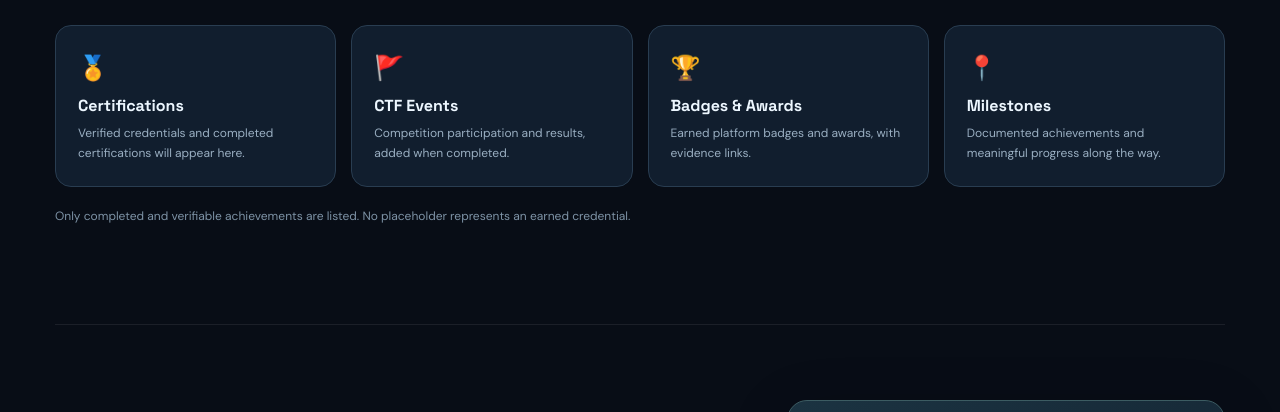
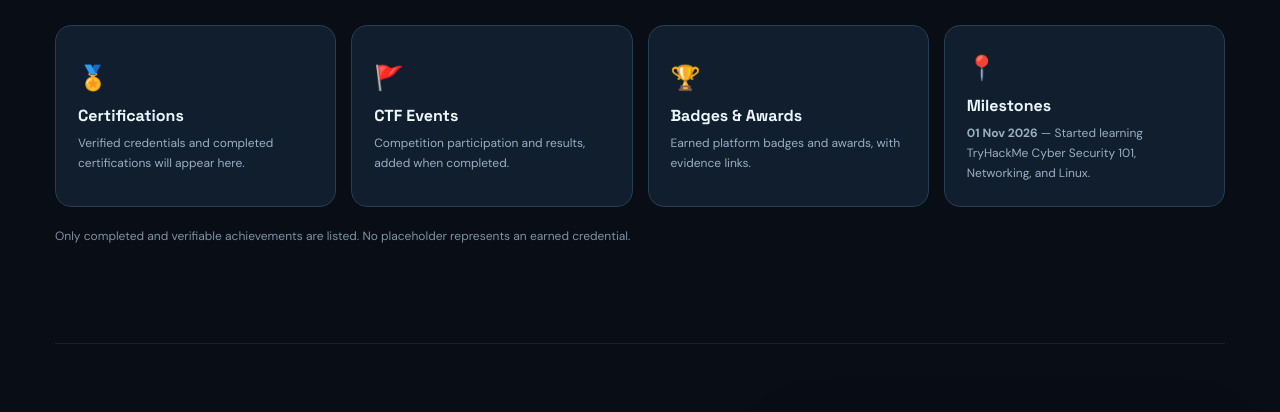
Before and after one commit to dang2503/dang2503.github.io, a plain HTML site: page index.html in a window 1280 px wide. Shown: the part 2313-2725 px from the top of the page. Drawn offline with Linux system fonts and the light colour scheme.

Commit message:
Add November 1, 2026 learning milestone

```diff
--- a/index.html
+++ b/index.html
@@ -4,5 +4,5 @@
 <main class="wrap"><section id="home" class="hero"><div><p class="eyebrow"><span class="pulse"></span> CYBERSECURITY • STUDENT PORTFOLIO</p><h1>Learning security.<br><span class="gradient">Documenting the journey.</span></h1><p class="intro">Hey, I'm Dang. I explore cybersecurity through hands-on labs, CTF challenges, networking fundamentals and blue-team practice. This is where I share what I learn.</p><div class="cta"><a class="btn primary" href="#writeups">Explore write-ups <span>↗</span></a><a class="btn secondary" href="https://github.com/dang2503" target="_blank" rel="noopener">View GitHub</a></div><div class="meta"><span>🛡 SOC / Blue Team</span><span>⌘ DFIR</span><span>⚡ CTF & Labs</span></div></div><div class="terminal"><div class="terminal-top"><div><i></i><i></i><i></i></div><span>dang@security:~</span><span>⌁</span></div><div class="terminal-body"><p><b class="mint">➜</b> <span class="sky">~</span> whoami</p><p class="out">Dang — Cybersecurity Learner</p><p><b class="mint">➜</b> <span class="sky">~</span> cat interests.txt</p><p class="out">SOC • DFIR • Threat Intelligence<br>Linux • Networking • Python</p><p><b class="mint">➜</b> <span class="sky">~</span> echo $MOTTO</p><p class="out">Learn. Practice. Document. Repeat.</p><p><b class="mint">➜</b> <span class="sky">~</span> <span class="cursor">▊</span></p></div></div></section>
 <section id="writeups" class="section"><div class="section-head"><div><p class="kicker">01 / KNOWLEDGE BASE</p><h2>Write-ups <span class="mint">↗</span></h2><p>Hands-on walkthroughs, notes and lessons from labs.</p></div><div class="count" id="count">3 entries</div></div><div class="toolbar"><label class="search"><span>⌕</span><input id="search" type="search" placeholder="Search write-ups..." aria-label="Search write-ups"></label><div class="filters" id="filters"><button class="active" data-filter="All">All</button><button data-filter="TryHackMe">TryHackMe</button><button data-filter="CTF">CTF</button><button data-filter="SOC / DFIR">SOC / DFIR</button><button data-filter="Networking">Networking</button></div></div><div id="cards" class="cards"></div><p class="fineprint">The entries below are <strong>starter templates</strong>, not claims of completed labs. Replace them with your own write-ups.</p></section>
 <section id="projects" class="section"><div class="section-head"><div><p class="kicker">02 / BUILD & EXPERIMENT</p><h2>Projects</h2><p>Tools and experiments I am building.</p></div></div><div class="project-grid"><article class="panel"><div class="project-icon">⌘</div><h3>Python Security Tools</h3><p>Space for Python scripts, utilities and automation experiments.</p><div class="chips"><span>Python</span><span>Security</span></div><p class="status">Planned / add your repo</p></article><article class="panel"><div class="project-icon">◈</div><h3>Home SOC Lab</h3><p>Space for log collection, detection rules and incident analysis.</p><div class="chips"><span>Blue Team</span><span>SIEM</span></div><p class="status">Planned / add your repo</p></article></div></section>
-<section id="achievements" class="section"><div class="section-head"><div><p class="kicker">03 / ACHIEVEMENTS</p><h2>Milestones &amp; recognition</h2><p>Verified credentials, CTF participation, and milestones from my cybersecurity journey.</p></div></div><div class="notes"><div>🏅 <strong>Certifications</strong><small>Verified credentials and completed certifications will appear here.</small></div><div>🚩 <strong>CTF Events</strong><small>Competition participation and results, added when completed.</small></div><div>🏆 <strong>Badges &amp; Awards</strong><small>Earned platform badges and awards, with evidence links.</small></div><div>📍 <strong>Milestones</strong><small>Documented achievements and meaningful progress along the way.</small></div></div><p class="fineprint">Only completed and verifiable achievements are listed. No placeholder represents an earned credential.</p></section>
+<section id="achievements" class="section"><div class="section-head"><div><p class="kicker">03 / ACHIEVEMENTS</p><h2>Milestones &amp; recognition</h2><p>Verified credentials, CTF participation, and milestones from my cybersecurity journey.</p></div></div><div class="notes"><div>🏅 <strong>Certifications</strong><small>Verified credentials and completed certifications will appear here.</small></div><div>🚩 <strong>CTF Events</strong><small>Competition participation and results, added when completed.</small></div><div>🏆 <strong>Badges &amp; Awards</strong><small>Earned platform badges and awards, with evidence links.</small></div><div>📍 <strong>Milestones</strong><small><b>01 Nov 2026</b> — Started learning TryHackMe Cyber Security 101, Networking, and Linux.</small></div></div><p class="fineprint">Only completed and verifiable achievements are listed. No placeholder represents an earned credential.</p></section>
 <section id="about" class="section about"><div><p class="kicker">04 / ABOUT</p><h2>Curious by default.<br><span class="gradient">Learning by doing.</span></h2><p>I'm a cybersecurity student building a foundation in networking, defensive security and practical analysis. I use this website to document my thinking, mistakes and progress.</p><a class="btn secondary" href="https://github.com/dang2503" target="_blank" rel="noopener">Find me on GitHub ↗</a></div><div class="about-card"><div class="avatar">D.</div><h3>Dang</h3><p>Cybersecurity student</p><div class="about-line"><span>Interests</span><b>SOC · DFIR · CTF</b></div><div class="about-line"><span>Currently</span><b>Learning & building</b></div><div class="about-line"><span>GitHub</span><b>@dang2503</b></div></div></section></main><footer class="wrap"><span>© <span id="year"></span> Dang. Built with HTML, CSS & a little JavaScript.</span><span>Keep learning <span class="mint">↗</span></span></footer><script src="assets/main.js"></script></body></html>
```
